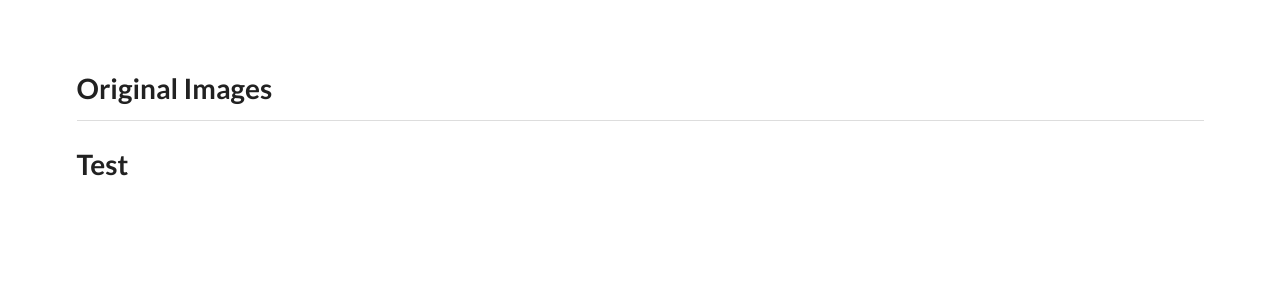
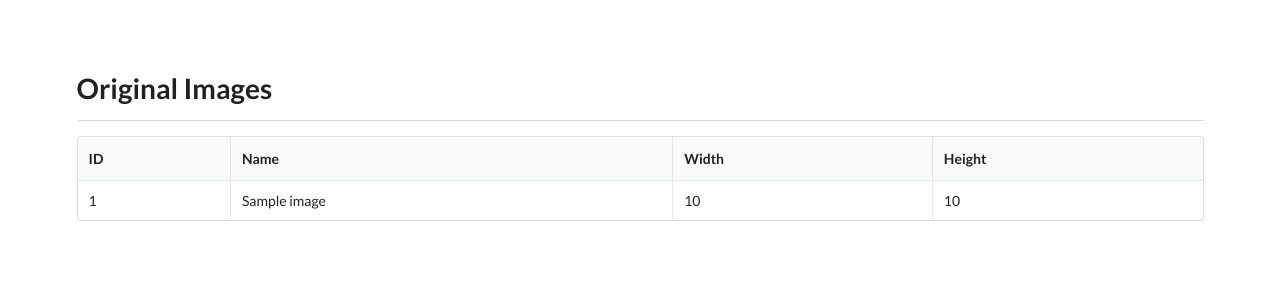
Before and after one commit to rhemm23/dataset-app, a Flask app: page /original-images in a window 1280 px wide. Shown: the top 300 px of the page. Run offline with Flask 2, Linux system fonts and the light colour scheme; a database or web service that is not in the repository returns one stand-in record (values such as "Sample title"); some libraries are stand-ins or nearby versions.

Commit message:
adding images

```diff
--- a/app.py
+++ b/app.py
@@ -12,11 +12,19 @@ def get_image_count():
   cursor.close()
   return count
 
+def get_original_images():
+  cursor = conn.cursor()
+  cursor.execute("""SELECT id, google_file_name, width, height FROM images ORDER BY id asc LIMIT 50;""")
+  images = cursor.fetchall()
+  cursor.close()
+  return images
+
 @app.route('/original-images')
 def original_images():
   return render_template(
     'original_images.html',
-    title='Original Images'
+    title='Original Images',
+    images=get_original_images()
   )
 
 @app.route('/')
--- a/templates/original_images.html
+++ b/templates/original_images.html
@@ -1,4 +1,23 @@
 {% extends "layout.html" %}
 {% block body %}
-<h1>Test</h1>
+<table class="ui celled table">
+  <thead>
+    <tr>
+      <th>ID</th>
+      <th>Name</th>
+      <th>Width</th>
+      <th>Height</th>
+    </tr>
+  </thead>
+  <tbody>
+    {% for image in images %}
+      <tr>
+        <td>{{ image[0] }}</td>
+        <td>{{ image[1] }}</td>
+        <td>{{ image[2] }}</td>
+        <td>{{ image[3] }}</td>
+      </tr>
+    {% endfor %}
+  </tbody>
+</table>
 {% endblock %}
```
